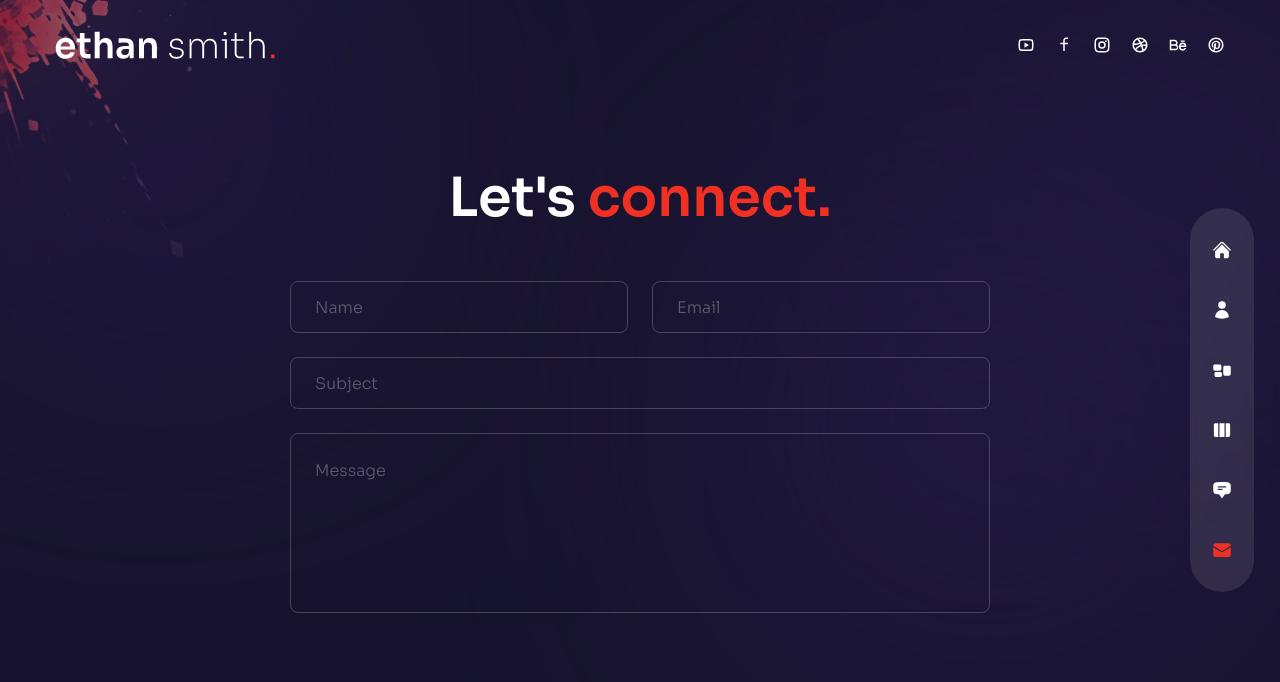
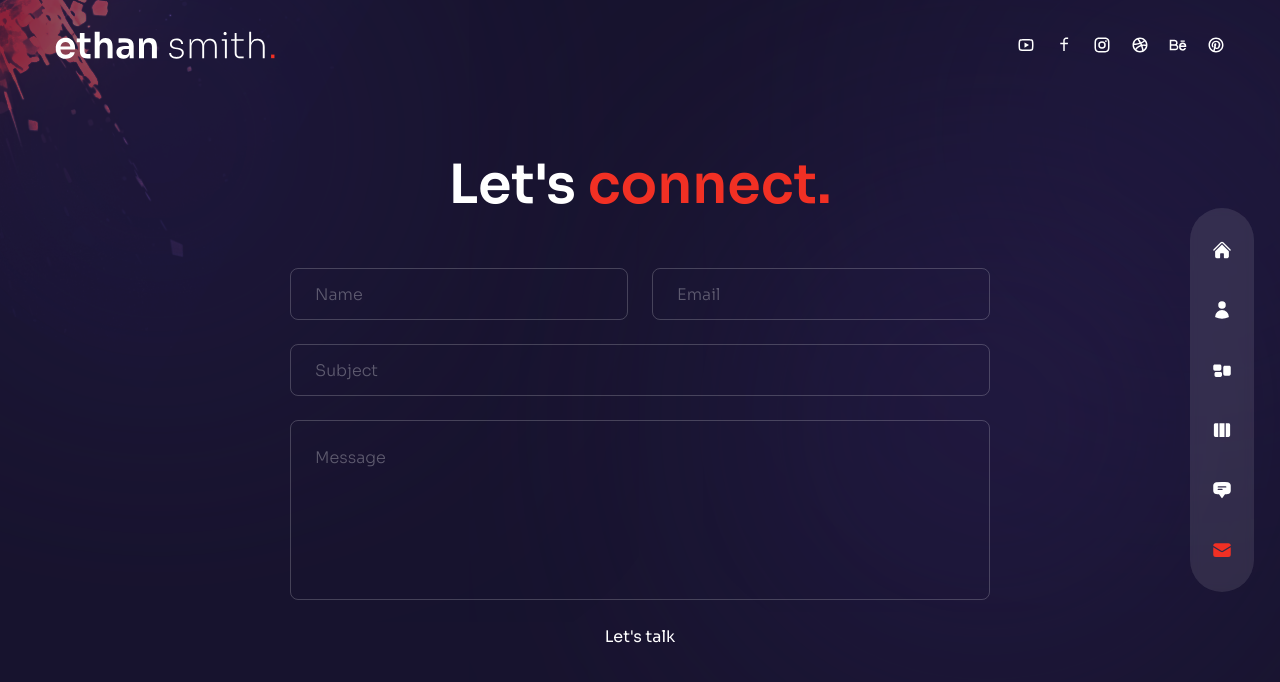
Before and after one commit to erickdc7/react-portfolio-2, a Next.js app: page /contact in a window 1280 px wide. Shown: the top 682 px of the page. Built offline with nearby package versions, Linux system fonts and the light colour scheme.

Commit message:
add text

```diff
--- a/pages/contact/index.js
+++ b/pages/contact/index.js
@@ -30,7 +30,10 @@ const Contact = () => {
             <input type="text" placeholder="subject" className="input" />
             <textarea placeholder="message" className="textarea"></textarea>
             <button>
+              <span>
+                Let's talk
 
+              </span>
             </button>
           </form>
         </div>
```
